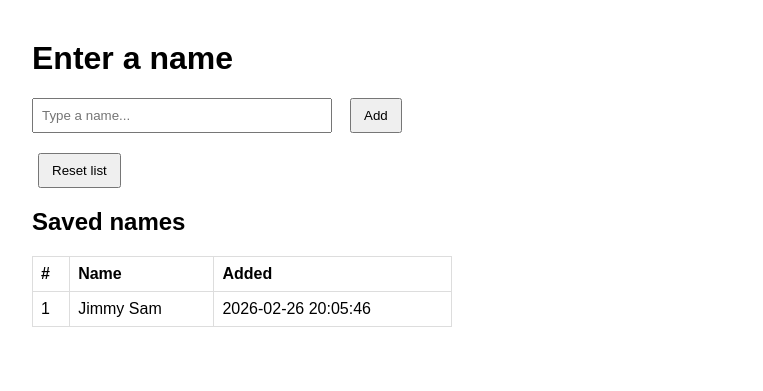
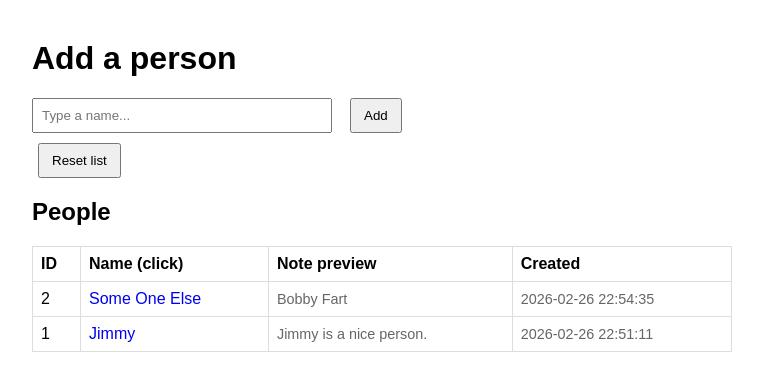
Before and after one commit to rstonyg/python_programming, a Flask app: page / in a window 1280 px wide. Shown: the top 391 px of the page, without its empty margins (8-771 px from the left). Run offline with Flask 3, Linux system fonts and the light colour scheme.

Commit message:
added changes on the branch

```diff
--- a/appone/app.py
+++ b/appone/app.py
@@ -1,54 +1,65 @@
 import os
 from datetime import datetime
-from flask import Flask, render_template, request, redirect, url_for
+from flask import Flask, render_template, request, redirect, url_for, abort
 from flask_sqlalchemy import SQLAlchemy
 
 BASE_DIR = os.path.abspath(os.path.dirname(__file__))
 DB_PATH = os.path.join(BASE_DIR, "names.db")
 
 app = Flask(__name__)
-
-# SQLite database file stored alongside app.py
 app.config["SQLALCHEMY_DATABASE_URI"] = "sqlite:///" + DB_PATH
 app.config["SQLALCHEMY_TRACK_MODIFICATIONS"] = False
 
 db = SQLAlchemy(app)
 
-class NameEntry(db.Model):
-    __tablename__ = "name_entries"
+class Person(db.Model):
+    __tablename__ = "people"
 
     id = db.Column(db.Integer, primary_key=True)
     name = db.Column(db.String(120), nullable=False)
+    note = db.Column(db.Text, nullable=True)
     created_at = db.Column(db.DateTime, nullable=False, default=datetime.utcnow)
+    updated_at = db.Column(db.DateTime, nullable=False, default=datetime.utcnow)
+
+    def touch(self):
+        self.updated_at = datetime.utcnow()
 
 with app.app_context():
     db.create_all()
+
 @app.route("/", methods=["GET", "POST"])
 def index():
     if request.method == "POST":
         name = (request.form.get("name") or "").strip()
-
-        # Basic validation
         if name:
-            db.session.add(NameEntry(name=name))
+            db.session.add(Person(name=name))
             db.session.commit()
-
         return redirect(url_for("index"))
 
-    entries = NameEntry.query.order_by(NameEntry.created_at.desc()).all()
-    return render_template("index.html", entries=entries)
+    people = Person.query.order_by(Person.created_at.desc()).all()
+    return render_template("index.html", people=people)
+
+@app.route("/person/<int:person_id>", methods=["GET", "POST"])
+def person_detail(person_id: int):
+    person = Person.query.get(person_id)
+    if not person:
+        abort(404)
+
+    if request.method == "POST":
+        note = (request.form.get("note") or "").strip()
+        person.note = note
+        person.touch()
+        db.session.commit()
+        return redirect(url_for("person_detail", person_id=person.id))
+
+    return render_template("person.html", person=person)
 
 @app.route("/reset", methods=["POST"])
 def reset():
-    # Convenience: clears the table
-    db.session.query(NameEntry).delete()
+    db.session.query(Person).delete()
     db.session.commit()
     return redirect(url_for("index"))
 
 if __name__ == "__main__":
-    # Create tables the first time the app runs
-    with app.app_context():
-        db.create_all()
-
     port = int(os.environ.get("PORT", 8000))
     app.run(host="127.0.0.1", port=port, debug=True)
--- a/appone/templates/index.html
+++ b/appone/templates/index.html
@@ -2,20 +2,22 @@
 <html>
 <head>
   <meta charset="utf-8" />
-  <title>Name Collector</title>
+  <title>People</title>
   <style>
     body { font-family: Arial, sans-serif; margin: 40px; }
-    form { margin-bottom: 20px; }
     input[type="text"] { padding: 8px; width: 280px; }
     button { padding: 8px 12px; margin-left: 6px; }
-    table { border-collapse: collapse; width: 420px; margin-top: 14px; }
+    table { border-collapse: collapse; width: 700px; margin-top: 14px; }
     th, td { border: 1px solid #ddd; padding: 8px; }
     th { text-align: left; }
+    a { text-decoration: none; }
+    a:hover { text-decoration: underline; }
     .row { display: flex; gap: 12px; align-items: center; }
+    .muted { color: #666; font-size: 0.9em; }
   </style>
 </head>
 <body>
-  <h1>Enter a name</h1>
+  <h1>Add a person</h1>
 
   <form method="POST" action="/">
     <div class="row">
@@ -24,33 +26,43 @@
     </div>
   </form>
 
-  <form method="POST" action="/reset" onsubmit="return confirm('Clear all names?');">
+  <form method="POST" action="/reset" onsubmit="return confirm('Clear all people?');" style="margin-top:10px;">
     <button type="submit">Reset list</button>
   </form>
 
-  <h2>Saved names</h2>
+  <h2>People</h2>
 
-  {% if entries %}
+  {% if people %}
     <table>
       <thead>
         <tr>
-          <th>#</th>
-          <th>Name</th>
-          <th>Added</th>
+          <th>ID</th>
+          <th>Name (click)</th>
+          <th>Note preview</th>
+          <th>Created</th>
         </tr>
       </thead>
       <tbody>
-        {% for e in entries %}
+        {% for p in people %}
           <tr>
-            <td>{{ e.id }}</td>
-            <td>{{ e.name }}</td>
-            <td>{{ e.created_at.strftime("%Y-%m-%d %H:%M:%S") }}</td>
+            <td>{{ p.id }}</td>
+            <td>
+              <a href="{{ url_for('person_detail', person_id=p.id) }}">{{ p.name }}</a>
+            </td>
+            <td class="muted">
+              {% if p.note %}
+                {{ (p.note[:80] ~ ('…' if p.note|length > 80 else '')) }}
+              {% else %}
+                —
+              {% endif %}
+            </td>
+            <td class="muted">{{ p.created_at.strftime("%Y-%m-%d %H:%M:%S") }}</td>
           </tr>
         {% endfor %}
       </tbody>
     </table>
   {% else %}
-    <p>No names yet. Add one above.</p>
+    <p>No people yet. Add one above.</p>
   {% endif %}
 </body>
 </html>
```
Also changed, not shown: appone/templates/person.html (added, +27 -0 lines), appone/names.db.
